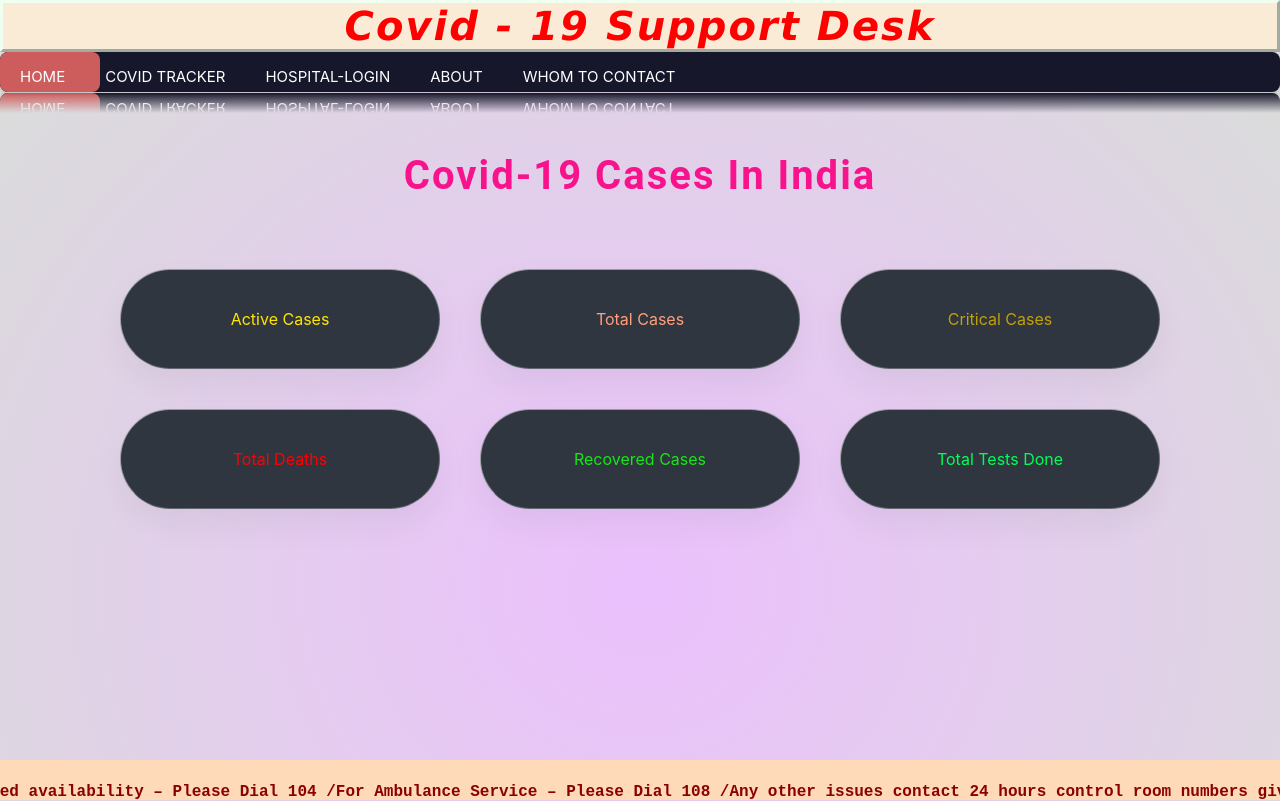
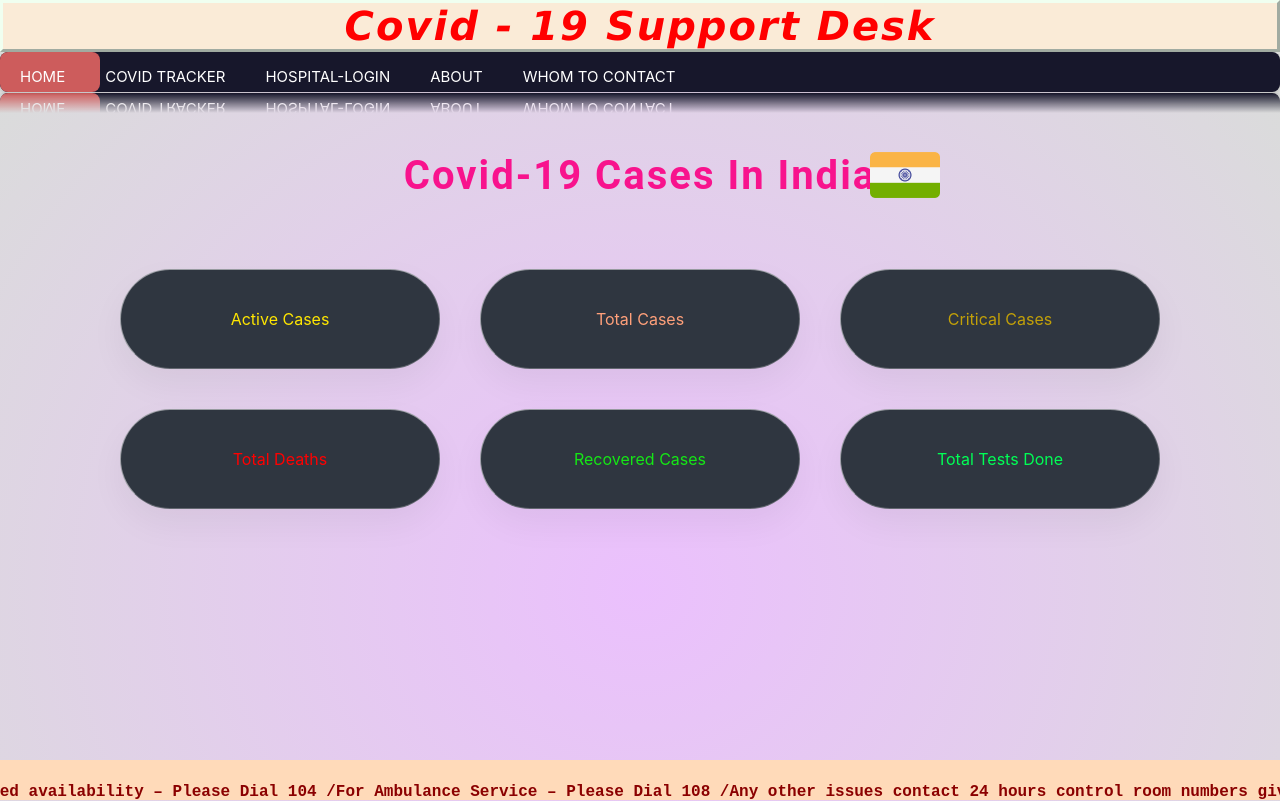
Before and after one commit to RoshiniSukumar/Covid-19-Support-Desk, a React (Create React App) app: page /tracker in a window 1280 px wide. Shown: the top 801 px of the page. Built offline with nearby package versions, Linux system fonts and the light colour scheme; no server answers.

Commit message:
tracker css

```diff
--- a/src/components/function/Tracker.css
+++ b/src/components/function/Tracker.css
@@ -126,5 +126,10 @@
     color: rgb(194, 160, 8);
 }
 #flag{
-    display: none;
+    /* display: none; */
+    height:70px;
+    width:70px;
+    position: absolute;
+    right:340px;
+    top:140px;
 }
```
